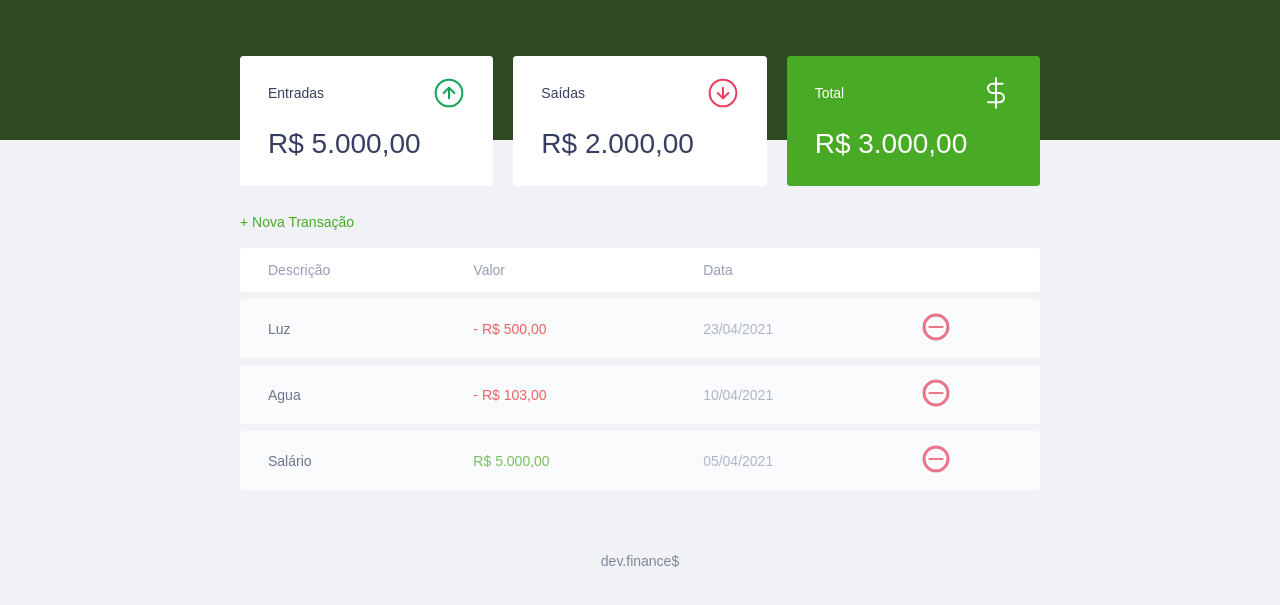
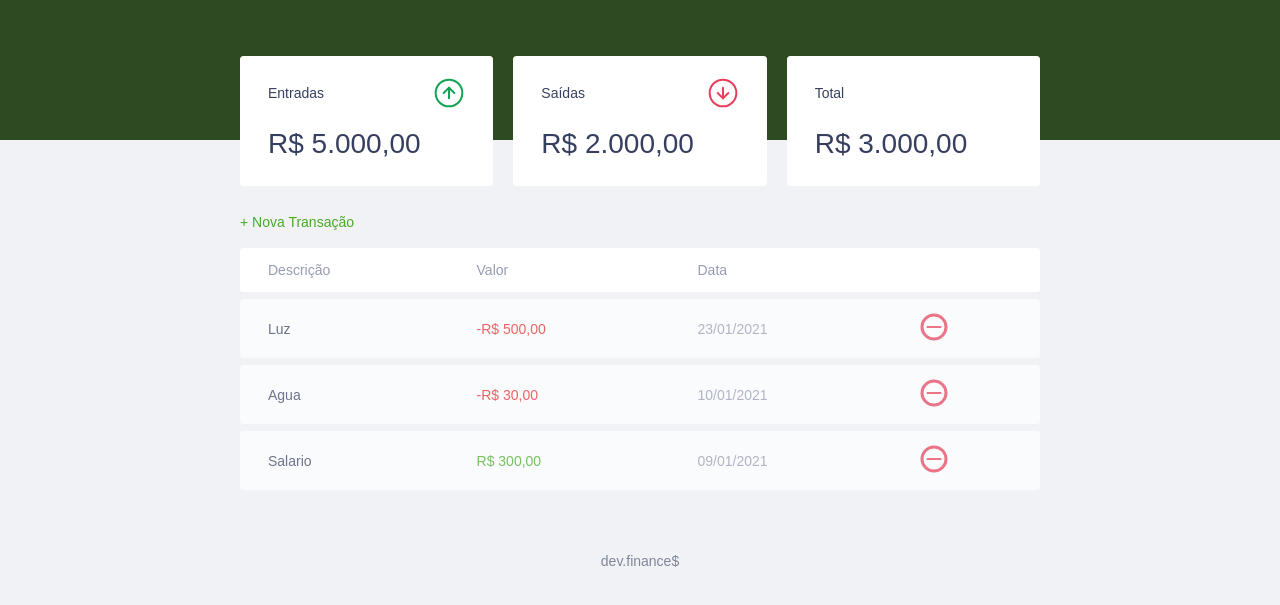
Before and after one commit to alopsantos/DevFinance, a plain HTML site: page index.html in a window 1280 px wide. Shown: the part 55-660 px from the top of the page. Drawn offline with Linux system fonts and the light colour scheme; a web font is replaced by a local one.

Commit message:
3 aula adicionados valores aos card

```diff
--- a/index.html
+++ b/index.html
@@ -8,7 +8,7 @@
   <title>Dev.Finance$</title>
   <link rel="stylesheet" href="style.css">
   <link rel="preconnect" href="https://fonts.gstatic.com">
-  <script src="./scripts.js"></script>
+
   <link rel="stylesheet"
     href="https://fonts.googlesapis.com/css2?family=Poppins:ital,wght@0,100;0,400;0,700;1,100;1,400;1,700&display=swap">
 </head>
@@ -25,7 +25,7 @@
         <h3><span>Entradas</span>
           <img src="./assets/income.svg" alt="Imagem de Entradas">
         </h3>
-        <p>R$ 5.000,00</p>
+        <p id="incomeDisplay">R$ 5.000,00</p>
       </div>
 
       <div class="card">
@@ -33,15 +33,15 @@
           <span>Saídas</span>
           <img src="./assets/expense.svg" alt="Imagem de Saídas">
         </h3>
-        <p>R$ 2.000,00</p>
+        <p id="expenseDisplay">R$ 2.000,00</p>
       </div>
 
-      <div class="card total positivo negativo">
+      <div id="card-total" class="card total">
         <h3>
           <span>Total</span>
           <img src="./assets/total.svg" alt="Imagem de Total">
         </h3>
-        <p>R$ 3.000,00</p>
+        <p id="totalDisplay">R$ 3.000,00</p>
       </div>
 
     </section>
@@ -61,30 +61,7 @@
         </thead>
 
         <tbody>
-          <tr>
-            <td class="description">Luz</td>
-            <td class="expense">- R$ 500,00</td>
-            <td class="date">23/04/2021</td>
-            <td>
-              <img src="./assets/minus.svg" alt="Remover Transação">
-            </td>
-          </tr>
-          <tr>
-            <td class="description">Agua</td>
-            <td class="expense">- R$ 103,00</td>
-            <td class="date">10/04/2021</td>
-            <td>
-              <img src="./assets/minus.svg" alt="Remover Transação">
-            </td>
-          </tr>
-          <tr>
-            <td class="description">Salário</td>
-            <td class="income">R$ 5.000,00</td>
-            <td class="date">05/04/2021</td>
-            <td>
-              <img src="./assets/minus.svg" alt="Remover Transação">
-            </td>
-          </tr>
+
         </tbody>
       </table>
     </section>
@@ -123,6 +100,7 @@
   <footer>
     <p>dev.finance$</p>
   </footer>
+  <script src="./scripts.js"></script>
 </body>
 
 </html>
--- a/scripts.js
+++ b/scripts.js
@@ -22,34 +22,93 @@ const transactions = [
   {
     id: 3,
     description: 'Salario',
-    amount: 300000,
+    amount: 30000,
     date: '09/01/2021',
   }
 ]
 const Transaction = {
+  all: transactions,
+
+  add(transaction){
+
+  },
+
   incomes() {
     //Somar as entradas
+    let income = 0;
+    Transactions.all.forEach(transaction => {
+      if (transaction.amount > 0) {
+        income += transaction.amount;
+      }
+    })
+    return income;
   },
   expenses() {
     //somar as saidas
+    let expense = 0;
+    Transactions.all.forEach(transaction => {
+      if (transaction.amount < 0) {
+        expense += transaction.amount;
+      }
+    })
+    return expense;
   },
   total() {
     // total expenses - incomes
+    return Transaction.incomes() + Transaction.expenses();
   }
 
 }
 
 const DOM = {
-  innerHtmlTransaction() {
+  transactionsContainer: document.querySelector('#data-table tbody'),
+
+  addTransaction(transaction, index) {
+    const tr = document.createElement('tr')
+    tr.innerHTML = DOM.innerHTMLTransaction(transaction)
+    DOM.transactionsContainer.appendChild(tr)
+  },
+
+  innerHTMLTransaction(transaction) {
+    const CSSclass = transaction.amount > 0 ? "income" : "expense"
+
+    const amount = Utils.formatCurrency(transaction.amount)
+
     const html = `
-          <tr>
-            <td class="description">Luz</td>
-            <td class="expense">- R$ 500,00</td>
-            <td class="date">23/04/2021</td>
-            <td>
-              <img src="./assets/minus.svg" alt="Remover Transação">
-            </td>
-          </tr>
-    `;
+      <td class="description">${transaction.description}</td>
+      <td class="${CSSclass}">${amount}</td>
+      <td class="date">${transaction.date}</td>
+      <td>
+        <img src="./assets/minus.svg" alt="Remover Transação">
+      </td>
+    `
+    return html
+  },
+
+  updateBalance() {
+    document.getElementById('incomeDisplay').innerHTML = Utils.formatCurrency(Transaction.incomes())
+    document.getElementById('expenseDisplay').innerHTML = Utils.formatCurrency(Transaction.expenses())
+    document.getElementById('totalDisplay').innerHTML = Utils.formatCurrency(Transaction.total())
+    const CSSclass = Transaction.total < 0 ? "positivo" : "negativo"
+    document.querySelector('#card-total').classList.add(`${CSSclass}`)
   }
 }
+
+const Utils = {
+  formatCurrency(value) {
+    const signal = Number(value) < 0 ? "-" : ""
+    value = String(value).replace(/\D/g, "")
+    value = Number(value) / 100
+    value = value.toLocaleString("pt-BR", {
+      style: "currency",
+      currency: "BRL"
+    })
+    return signal + value
+  }
+}
+
+transactions.forEach(function (transaction) {
+  DOM.addTransaction(transaction)
+})
+
+DOM.updateBalance()
```
